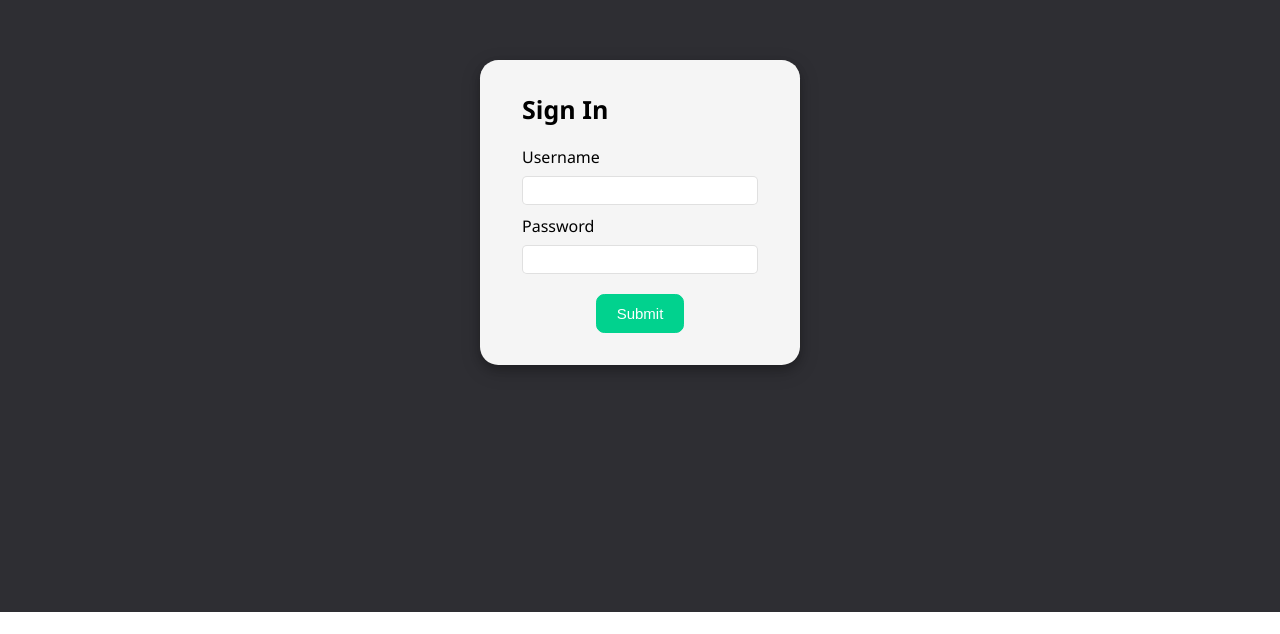
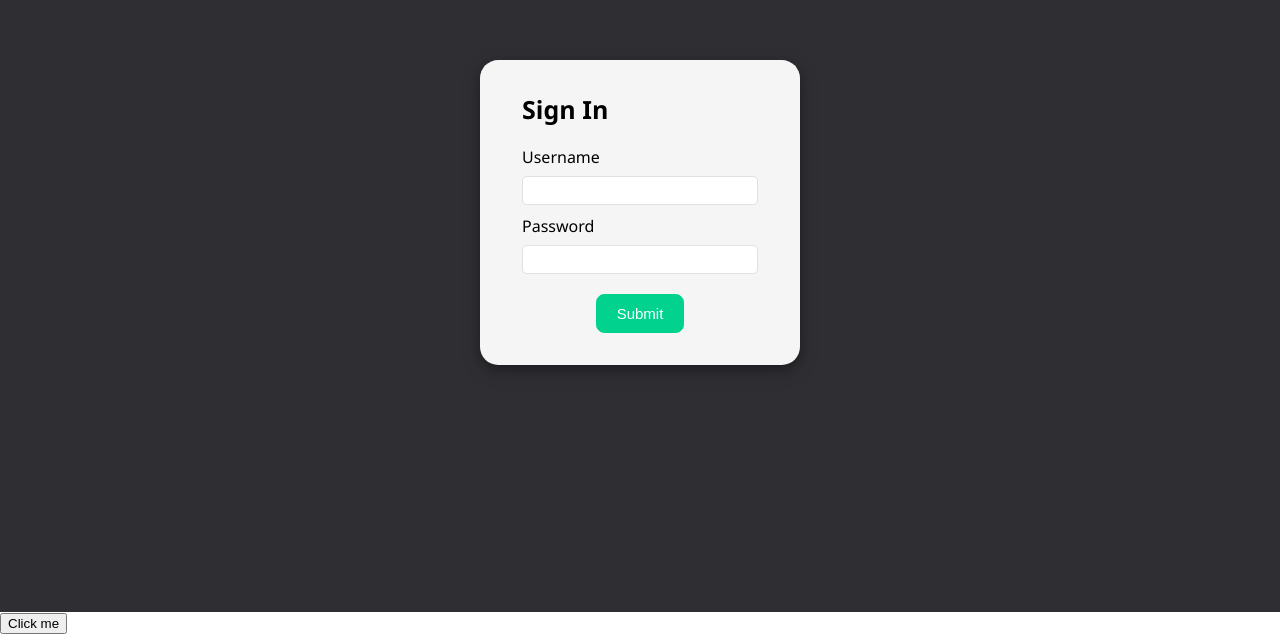
Before and after one commit to thearthurroth/DHBW-PMM-TOOL-FrontEnd, a React (Create React App) app: page / in a window 1280 px wide. Shown: the part 188-822 px from the top of the page. Before the commit the page ends 800 px from the top, so only its background shows below. Built offline with nearby package versions, Linux system fonts and the light colour scheme.

Commit message:
Installed react-router-dom and styled-components

```diff
--- a/src/App.js
+++ b/src/App.js
@@ -2,13 +2,21 @@ import './component/App.css';
 import Login from "./component/Login";
 import {Component} from "react";
 
-class App extends Component {
-  render() {
+function App() {
+
+    function onClick() {
     return (
-        <div className="App">
-          <Login />
+        console.log("Funk")
+    )
+    }
+
+    return (
+        <div >
+            <div className="App" >
+                <Login />
+            </div>
+            <button onClick={onClick}>Click me</button>
         </div>
-    );
+    )
   }
-}
-export default App;
+export default App
```
Also changed, not shown: src/component/Pdfviewer.js (added, +15 -0 lines), 1 other file (tests, documents, lock files or other folders).
